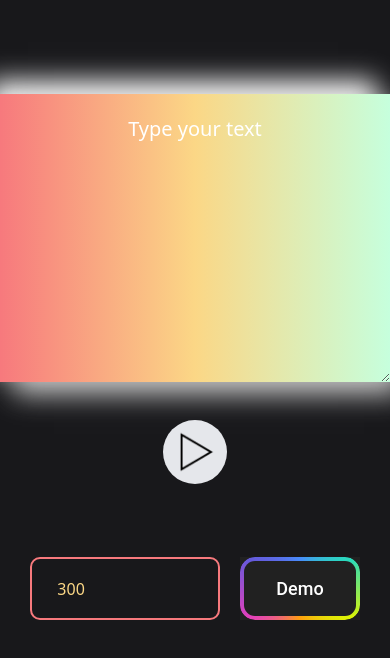
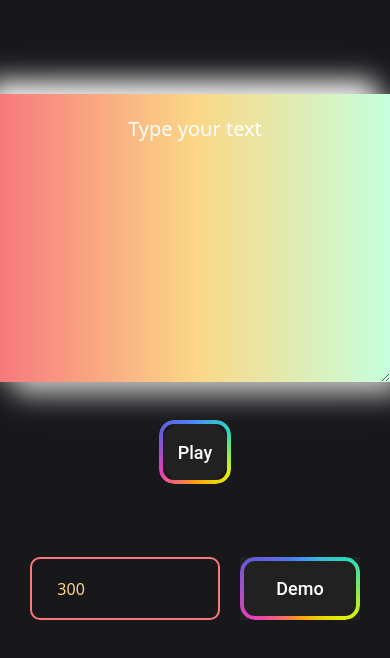
Before and after one commit to RubenStark/HyperText, a Next.js app: page / in a window 390 px wide. Shown: the part 184-842 px from the top of the page. Built offline with nearby package versions, Linux system fonts and the light colour scheme.

Commit message:
Styled button

```diff
--- a/components/floatingButton.jsx
+++ b/components/floatingButton.jsx
@@ -1,9 +1,10 @@
 
 function FloatingButton({onClick}) {
     return (
-        <div className="md:hidden bg-gray-200 rounded-full absolute w-16 h-16 bottom-44 flex justify-center items-center" onClick={onClick}>
-            <img src="play-icon.png" alt="play button" className='w-12 h-12'/>
-        </div>
+        <button className="md:hidden rounded-full absolute w-16 h-16 bottom-44 flex justify-center items-center" onClick={onClick}>
+            {/* <img src="play-icon.png" alt="play button" className='w-12 h-12'/> */}
+            Play
+        </button>
     );
 }
 
```
